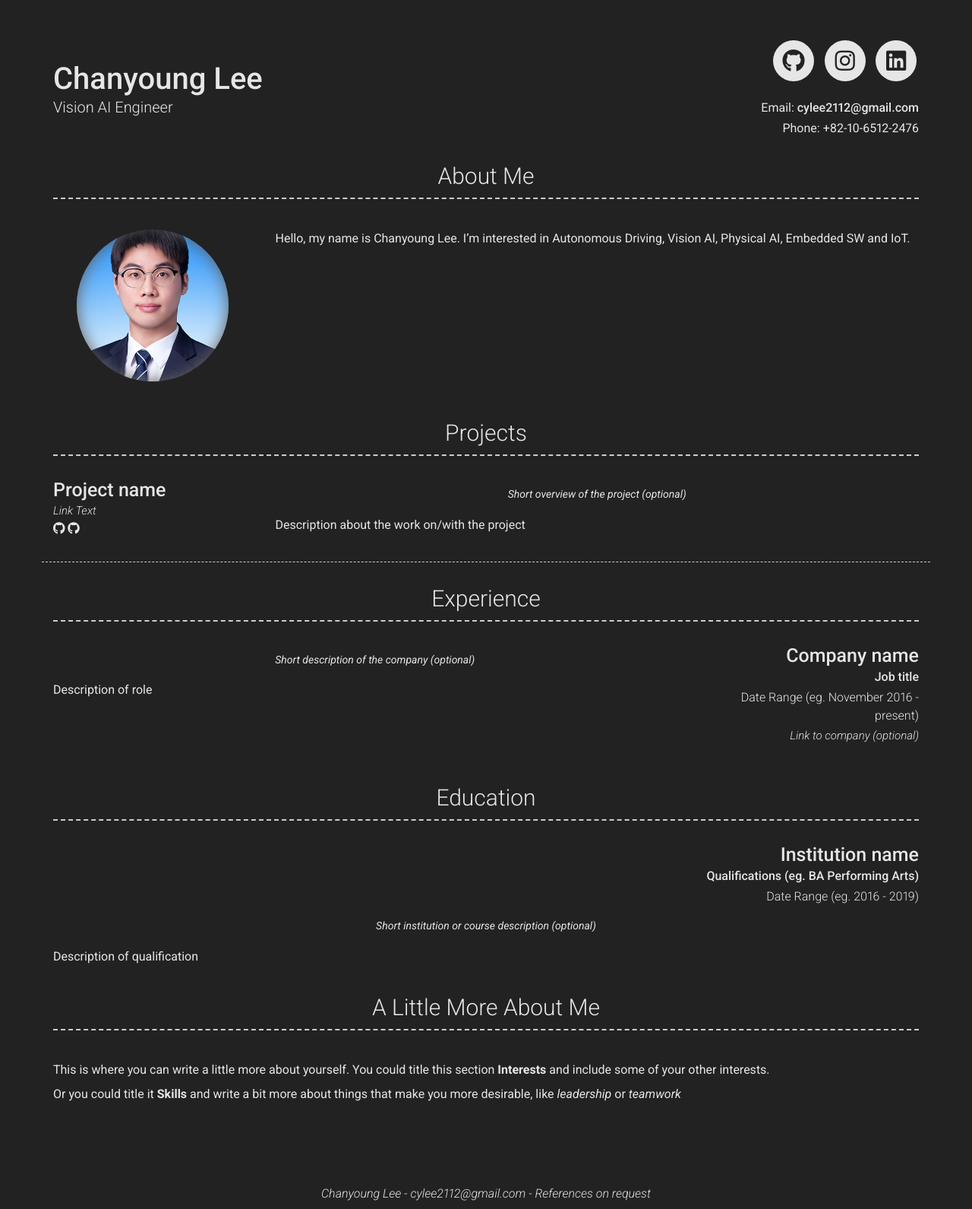
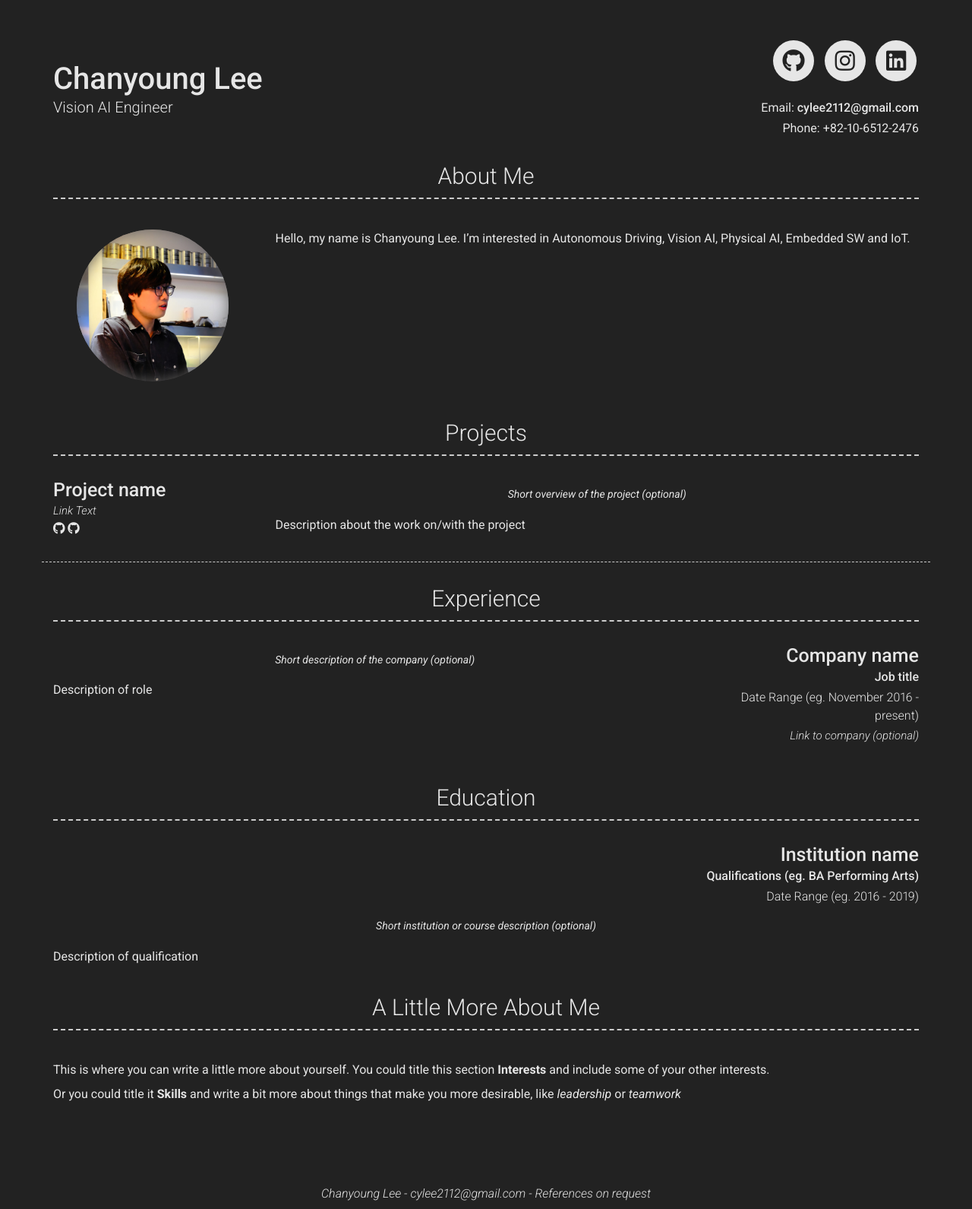
Before and after one commit to hungrypro7/hungrypro7.github.io, a Jekyll site: the page built from index.md, in a window 1280 px wide. Shown: the whole page at 76% size. Built offline with Jekyll 4.4.1, drawn with Linux system fonts in a browser that asks for light colours; nearby versions of some CDN libraries.

Commit message:
add my info

```diff
--- a/_config.yml
+++ b/_config.yml
@@ -50,7 +50,7 @@ linkedin_username: chanyoung-lee-784963232
 
 # About Section
 # about_title: About Me (Use this to override about section title)
-about_profile_image: images/cyl_photo2.jpg
+about_profile_image: images/cyl_photo3.jpg
 about_content: | # this will include new lines to allow paragraphs
   Hello, my name is Chanyoung Lee.
   I'm interested in Autonomous Driving, Vision AI, Physical AI, Embedded SW and IoT.
```
